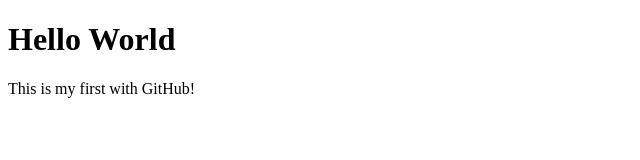
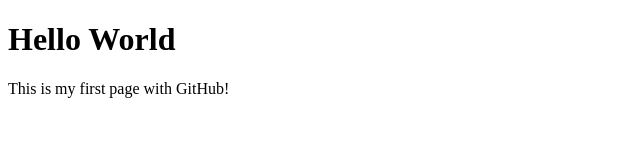
Before and after one commit to rockyboo3/tempcs20, a plain HTML site: page index.html in a window 1280 px wide. Shown: the full height of the page, 0-640 px from the left. Drawn offline with Linux system fonts and the light colour scheme.

Commit message:
added content

```diff
--- a/index.html
+++ b/index.html
@@ -5,6 +5,6 @@
 </head>
 <body>
     <h1>Hello World</h1>
-    This is my first with GitHub!
+    This is my first page with GitHub!
 </body>
 </html>
```
